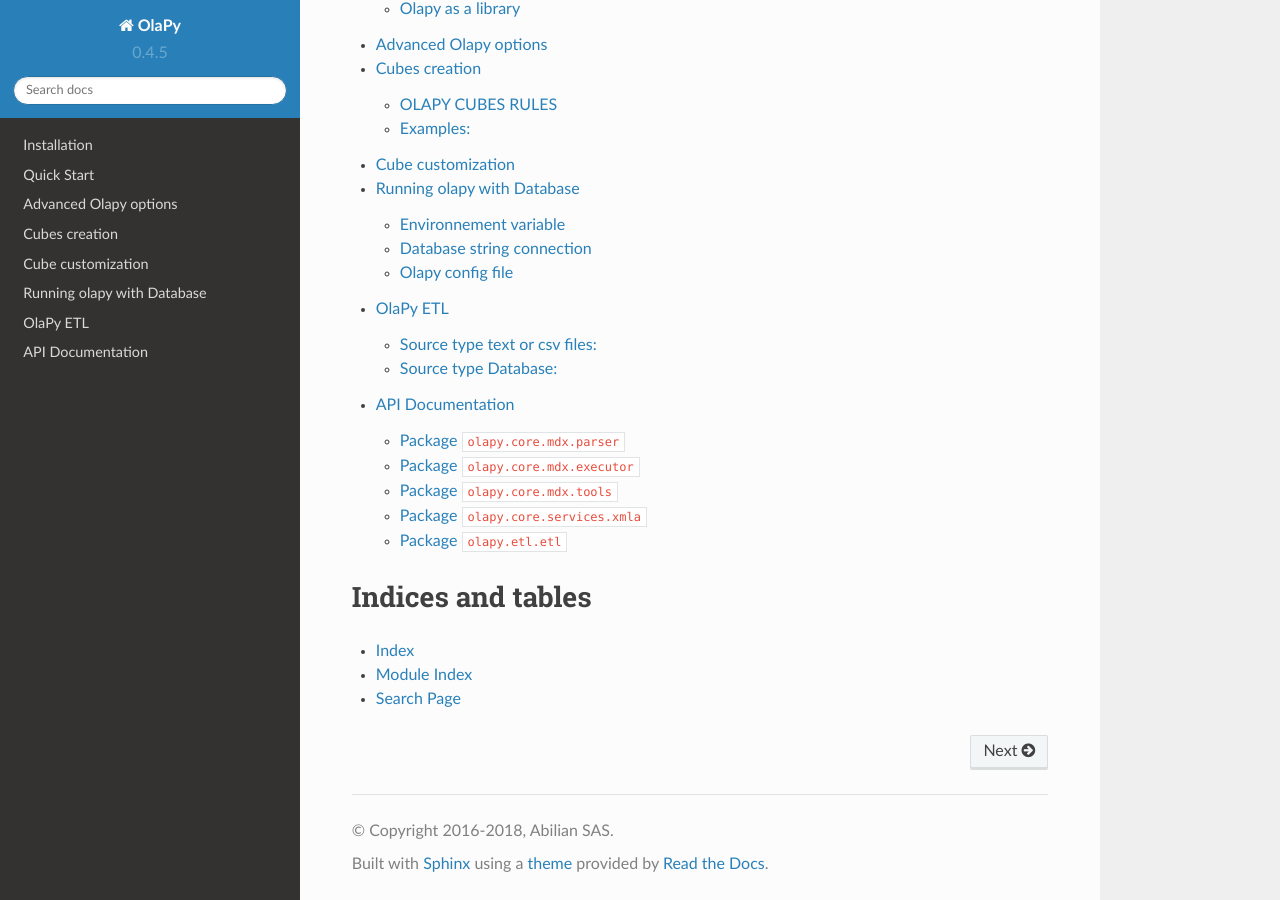
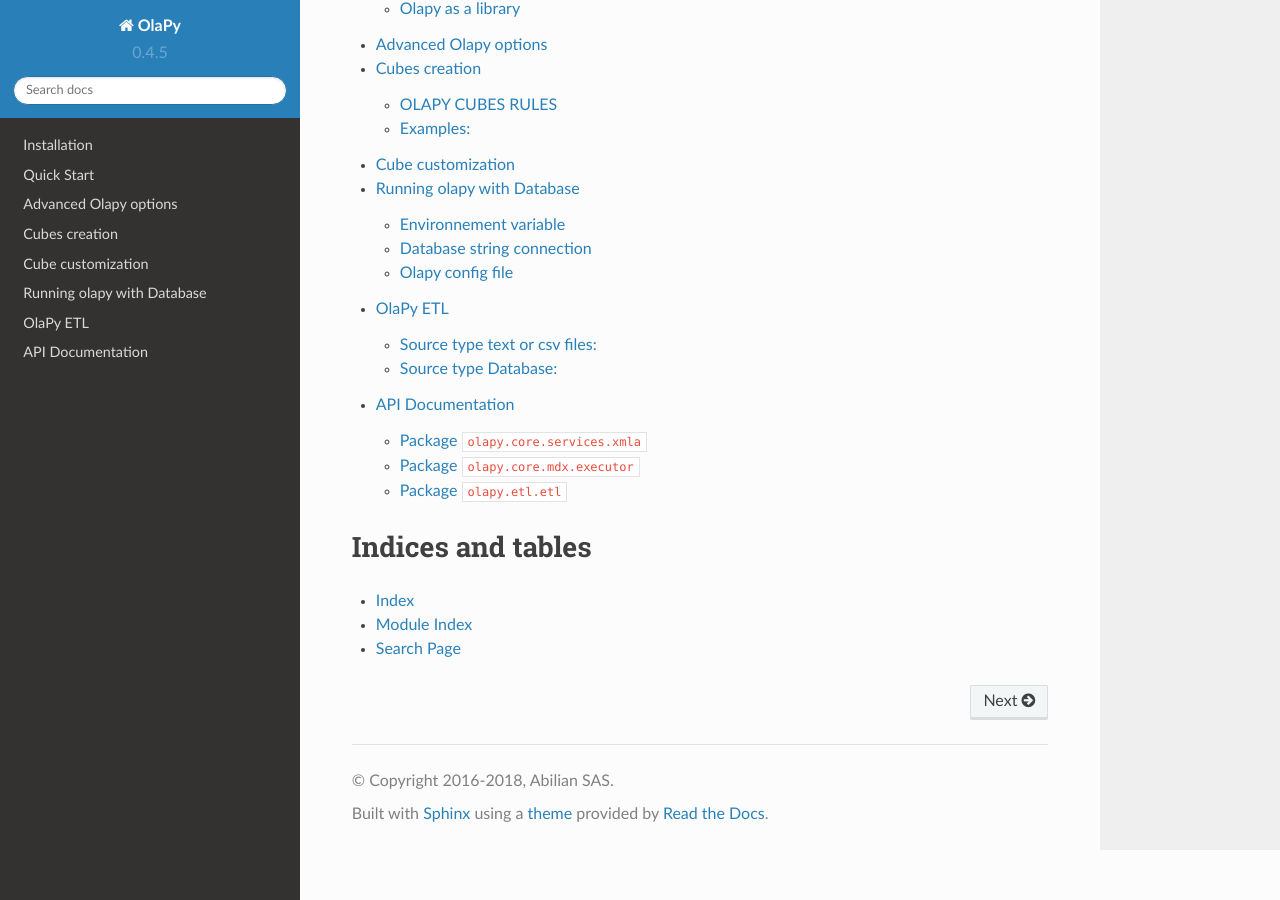
Before and after one commit to abilian/olapy, a Sphinx documentation site: the page built from docs/index.rst, in a window 1280 px wide and 900 px high, scrolled down 631 px. Built offline with Sphinx 7.4.7 and the Read the Docs theme 2.0.0, drawn with Linux system fonts in a browser that asks for light colours; part of the change alters nothing that is shown.

```diff
--- a/docs/api.rst
+++ b/docs/api.rst
@@ -4,18 +4,21 @@ API Documentation
 =================
 
 
-Package ``olapy.core.mdx.parser``
----------------------------------
+Package ``olapy.core.services.xmla``
+------------------------------------
 
-First, to import the package use::
+to import the package use::
 
-    import olapy.core.mdx.parser.parse
+    import olapy.core.services.xmla
 
 
-.. automodule:: olapy.core.mdx.parser.parse
+.. automodule:: olapy.core.services.xmla
 
-    .. autoclass:: Parser
-        :members:
+    .. autoclass:: XmlaProviderService
+
+.. click:: olapy.core.services.xmla:runserver
+        :prog: olapy
+        :show-nested:
 
 
 Package ``olapy.core.mdx.executor``
@@ -30,40 +33,12 @@ to import the package use::
 
     .. autoclass:: MdxEngine
         :members:
-
-
-Package ``olapy.core.mdx.tools``
---------------------------------
-
-to import the package use::
-
-    import olapy.core.mdx.tools.config_file_parser
-
-
-.. automodule:: olapy.core.mdx.tools.config_file_parser
-
-    .. autoclass:: ConfigParser
-        :members:
-
-
-Package ``olapy.core.services.xmla``
-------------------------------------
-
-to import the package use::
-
-    import olapy.core.services.xmla
-
-
-.. automodule:: olapy.core.services.xmla
-
-    .. autoclass:: XmlaProviderService
-        :members:
-
-.. click:: olapy.core.services.xmla:runserver
-        :prog: olapy
-        :show-nested:
-
-
+                get_cubes_names,
+                load_tables,
+                get_all_tables_names,
+                get_star_schema_dataframe,
+                get_measures,
+                execute_mdx
 
 Package ``olapy.etl.etl``
 ------------------------------------
@@ -75,6 +50,3 @@ to import the package use::
 
 .. automodule:: olapy.etl.etl
         :members: run_olapy_etl
-
-        .. autoclass:: ETL
-                :members:
```
